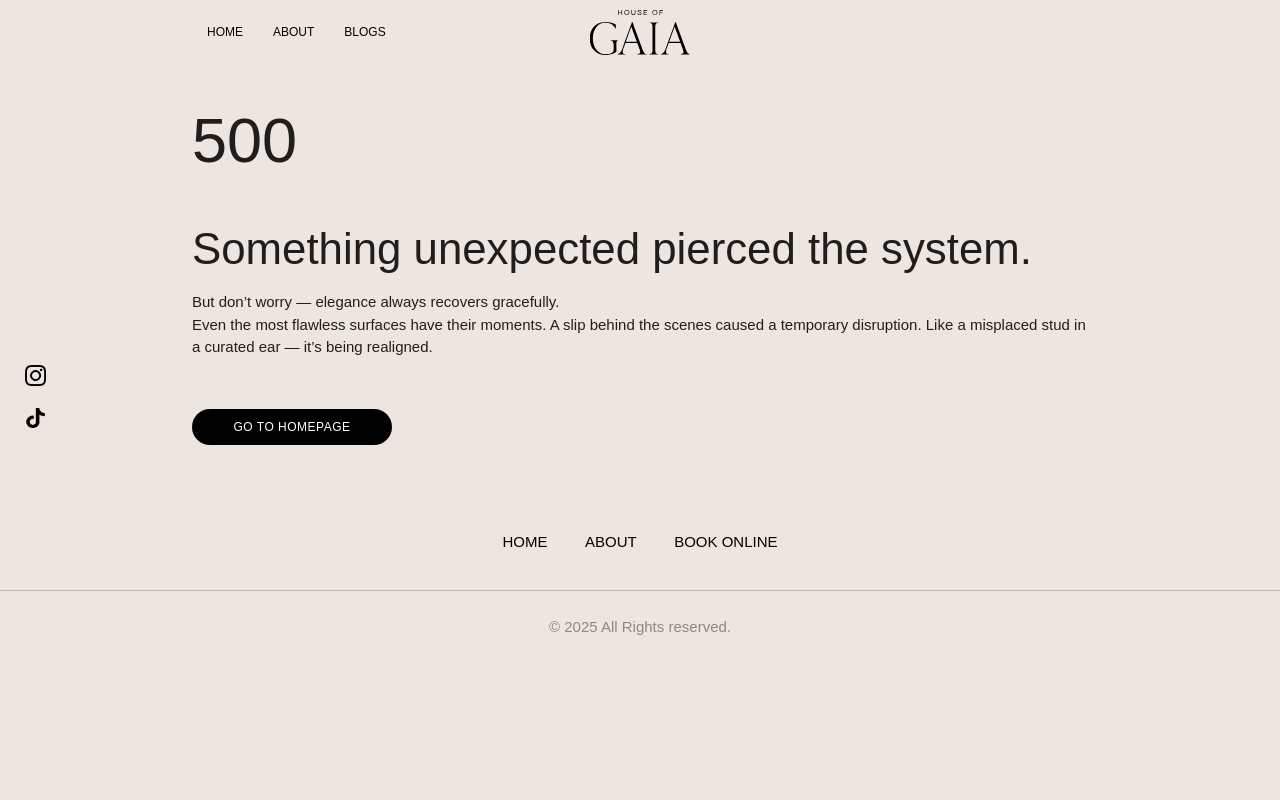
After one commit to Hasanalghanim/houseofgaia, a Django app: template main/templates/500.html in a window 1280 px wide. The commit adds this page. Run offline with Django 5.2, Linux system fonts and the light colour scheme; the template is opened without the code that fills it, so the values that code supplies are empty; parts of the project's set-up code (start-up, migrations or seed data) failed here and were passed over; some libraries are stand-ins or nearby versions; some web fonts are replaced.

Commit message:
Update to all blogs main picture + error 500 page

```diff
--- a/main/static/blogDetail.css
+++ b/main/static/blogDetail.css
@@ -5,15 +5,27 @@
 }
 
 .blogHeroImage {
+	/* display: flex; */
+	/* justify-content: center; */
+	width: 100%;
 	display: flex;
-	justify-content: center;
-	width: 100%;
+    align-items: center;
+    justify-content: center;
+    max-height: 80vh;
+    padding-top: 2rem;
+    overflow: hidden;
 }
 
 /* Remove fixed size for images */
 .blogHeroImage img {
-	width: 100%;
-	height: auto;
+	/* width: 100%; */
+	/* height: auto; */
+
+	max-height: 100%;
+    max-width: 100%;
+    height: auto;
+    width: auto;
+    object-fit: contain;
 }
 
 /* Title Section */
--- a/main/static/landingPage.css
+++ b/main/static/landingPage.css
@@ -465,7 +465,7 @@ body {
 	.icons {
 		display: flex;
 		width: 95%;
-		height: 60%;
+		height: 100%;
 		align-items: start;
 		justify-content: center;
 		gap: 1rem;
--- /dev/null
+++ b/main/templates/500.html
@@ -0,0 +1,14 @@
+{% extends "base.html" %}
+{% block title %}Something Went Wrong | House of Gaia{% endblock %}
+{% block content %}
+    <div class="container">
+        <h1 class='v-gap'>500</h1>
+        <h3>Something unexpected pierced the system.</h3>
+        <p >But don’t worry — elegance always recovers gracefully.</p>
+
+        <p class='v-gap'>Even the most flawless surfaces have their moments. A slip behind the scenes caused a temporary disruption.
+             Like a misplaced stud in a curated ear — it’s being realigned.</p>
+        <a href="{% url 'redirect_to_home' %}"
+           class="waves-effect waves-light btn landingPageViewAllBlogPostBtn">Go to Homepage</a>
+    </div>
+{% endblock %}
--- a/main/templates/blogDetail.html
+++ b/main/templates/blogDetail.html
@@ -30,6 +30,7 @@
         {% if blog.image_hero_small %}
             <img src="{{ blog.image_hero_small.url }}" alt="{{ blog.title }}" class="hero-image small-hero" loading="lazy" />
         {% endif %}
+
     </div>
     <div class="container">
         <div class="blogDetailTitle">
```
